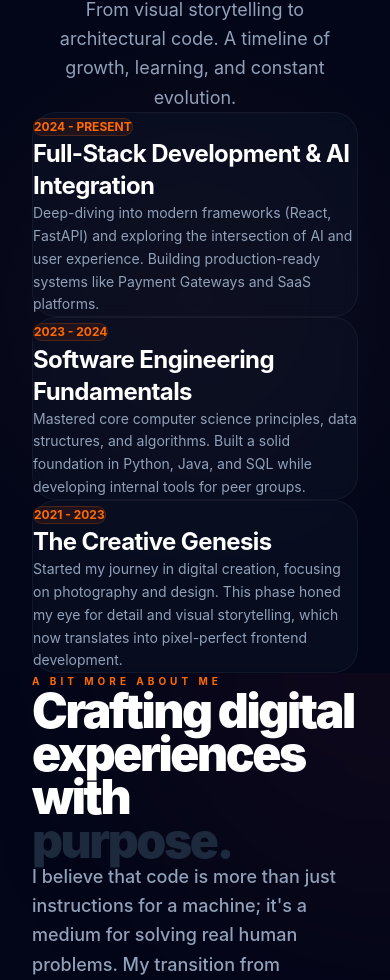
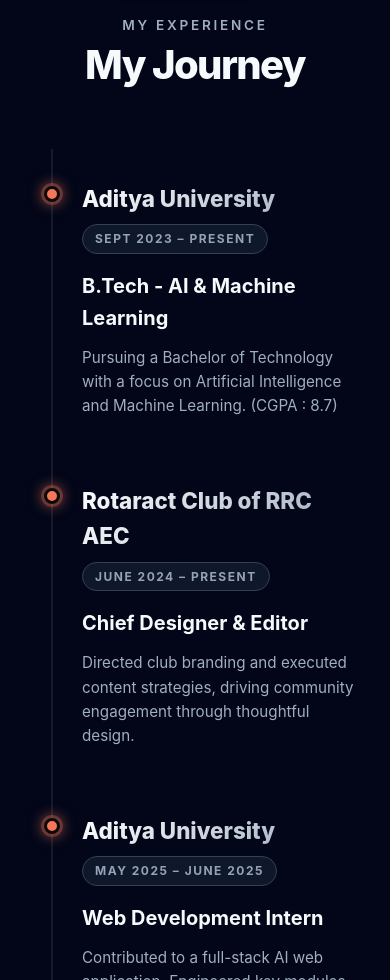
Before and after one commit to SivaGaneshv1729/sivaganesh-portfolio, a React (Vite) app: page / in a window 390 px wide. Shown: the part 1020-2000 px from the top of the page. Built offline with nearby package versions, Linux system fonts and the light colour scheme.

Commit message:
feat(journey-projects): establish vertical timeline and enhance scroll-jack project showcase

```diff
--- a/src/components/Journey.jsx
+++ b/src/components/Journey.jsx
@@ -1,82 +1,74 @@
-import { motion } from 'framer-motion'
-
-const journeyData = [
-  {
-    year: "2024 - PRESENT",
-    title: "Full-Stack Development & AI Integration",
-    description: "Deep-diving into modern frameworks (React, FastAPI) and exploring the intersection of AI and user experience. Building production-ready systems like Payment Gateways and SaaS platforms.",
-    side: "right"
-  },
-  {
-    year: "2023 - 2024",
-    title: "Software Engineering Fundamentals",
-    description: "Mastered core computer science principles, data structures, and algorithms. Built a solid foundation in Python, Java, and SQL while developing internal tools for peer groups.",
-    side: "left"
-  },
-  {
-    year: "2021 - 2023",
-    title: "The Creative Genesis",
-    description: "Started my journey in digital creation, focusing on photography and design. This phase honed my eye for detail and visual storytelling, which now translates into pixel-perfect frontend development.",
-    side: "right"
-  }
-]
+import React from 'react';
 
 const Journey = () => {
   return (
-    <section id="journey" className="py-32 bg-slate-950 relative overflow-hidden">
-      {/* Background Gradient */}
-      <div className="absolute top-1/2 left-1/2 -translate-x-1/2 -translate-y-1/2 w-full h-full bg-[radial-gradient(circle_at_center,rgba(245,119,88,0.05),transparent_70%)] pointer-events-none" />
-
-      <div className="container mx-auto px-6">
-        <div className="max-w-4xl mx-auto text-center mb-24">
-          <p className="text-orange-500 font-bold tracking-widest text-sm mb-4 uppercase">My Evolution</p>
-          <h2 className="text-4xl md:text-5xl font-black mb-6 text-white tracking-tighter">The Journey</h2>
-          <p className="text-slate-400 text-lg leading-relaxed">
-            From visual storytelling to architectural code. A timeline of growth, learning, and constant evolution.
-          </p>
+    <section id="journey-section" className="journey-section">
+      <div className="container">
+        <div className="journey-header">
+          <p className="section-subtitle">MY EXPERIENCE</p>
+          <h2 className="journey-title-static">My Journey</h2>
         </div>
 
-        <div className="relative max-w-5xl mx-auto">
-          {/* Vertical Line */}
-          <div className="absolute left-1/2 -translate-x-1/2 top-0 bottom-0 w-[2px] bg-gradient-to-b from-transparent via-slate-800 to-transparent hidden md:block" />
+        <div className="journey-vertical-container">
+          {/* Vertical Track Line */}
+          <div className="journey-v-line"></div>
 
-          <div className="space-y-20 relative">
-            {journeyData.map((item, index) => (
-              <motion.div
-                key={index}
-                initial={{ opacity: 0, y: 30 }}
-                whileInView={{ opacity: 1, y: 0 }}
-                viewport={{ once: true }}
-                transition={{ duration: 0.8, delay: index * 0.1 }}
-                className={`flex flex-col md:flex-row items-center gap-8 ${item.side === 'left' ? 'md:flex-row-reverse' : ''}`}
-              >
-                {/* Content */}
-                <div className="flex-1 w-full md:w-1/2">
-                  <div className={`p-8 bg-slate-900/40 border border-white/5 rounded-3xl backdrop-blur-sm hover:border-orange-500/30 transition-all ${item.side === 'left' ? 'md:text-right' : 'md:text-left'}`}>
-                    <span className="inline-block px-4 py-1 bg-orange-600/10 border border-orange-500/20 rounded-full text-orange-500 text-xs font-bold mb-4">
-                      {item.year}
-                    </span>
-                    <h3 className="text-2xl font-bold text-white mb-4 tracking-tight">{item.title}</h3>
-                    <p className="text-slate-400 leading-relaxed text-sm">
-                      {item.description}
-                    </p>
-                  </div>
-                </div>
+          {/* Node 1 */}
+          <div className="journey-v-node">
+            <div className="journey-v-left">
+              <div className="journey-org">Aditya University</div>
+              <div className="journey-year">Sept 2023 – Present</div>
+            </div>
+            <div className="node-pin-v"></div>
+            <div className="journey-v-right">
+              <h3 className="journey-node-title">B.Tech - AI & Machine Learning</h3>
+              <p className="journey-node-desc">Pursuing a Bachelor of Technology with a focus on Artificial Intelligence and Machine Learning. (CGPA : 8.7)</p>
+            </div>
+          </div>
 
-                {/* Node */}
-                <div className="relative z-10 hidden md:flex items-center justify-center w-12 h-12 rounded-full bg-slate-950 border-4 border-slate-900">
-                  <div className="w-3 h-3 rounded-full bg-orange-500 shadow-[0_0_15px_rgba(245,119,88,0.5)]" />
-                </div>
+          {/* Node 2 */}
+          <div className="journey-v-node">
+            <div className="journey-v-left">
+              <div className="journey-org">Rotaract Club of RRC AEC</div>
+              <div className="journey-year">June 2024 – Present</div>
+            </div>
+            <div className="node-pin-v"></div>
+            <div className="journey-v-right">
+              <h3 className="journey-node-title">Chief Designer & Editor</h3>
+              <p className="journey-node-desc">Directed club branding and executed content strategies, driving community engagement through thoughtful design.</p>
+            </div>
+          </div>
 
-                {/* Spacer */}
-                <div className="flex-1 hidden md:block" />
-              </motion.div>
-            ))}
+          {/* Node 3 */}
+          <div className="journey-v-node">
+            <div className="journey-v-left">
+              <div className="journey-org">Aditya University</div>
+              <div className="journey-year">May 2025 – June 2025</div>
+            </div>
+            <div className="node-pin-v"></div>
+            <div className="journey-v-right">
+              <h3 className="journey-node-title">Web Development Intern</h3>
+              <p className="journey-node-desc">Contributed to a full-stack AI web application. Engineered key modules like a task manager and an AI chatbot to enhance user productivity and support.</p>
+            </div>
           </div>
+
+          {/* Node 4 */}
+          <div className="journey-v-node">
+            <div className="journey-v-left">
+              <div className="journey-org">GDG on Campus</div>
+              <div className="journey-year">Sept 2025 – Present</div>
+            </div>
+            <div className="node-pin-v"></div>
+            <div className="journey-v-right">
+              <h3 className="journey-node-title">AI Lead</h3>
+              <p className="journey-node-desc">Organized collaborative AI workshops and tech programs, facilitating real-world project development and peer mentorship.</p>
+            </div>
+          </div>
+
         </div>
       </div>
     </section>
-  )
-}
+  );
+};
 
-export default Journey
+export default Journey;
--- a/src/components/Projects.jsx
+++ b/src/components/Projects.jsx
@@ -1,193 +1,204 @@
-import { useRef } from 'react'
-import { motion, useScroll, useTransform, useSpring } from 'framer-motion'
-import { ExternalLink } from 'lucide-react'
-import { GitHubIcon } from './Icons'
+import React, { useEffect, useRef, useState } from 'react';
 
-const projects = [
-  {
-    title: "Payment Gateway",
-    description: "Engineered a robust payment gateway integration containerized via Docker for high reliability. Resolved build configurations and implemented testing for high system reliability.",
-    tags: ["React", "FastAPI", "Docker"],
-    github: "https://github.com/SivaGaneshv1729/production-payment-gateway-async",
-    demo: "https://sivaganeshv.pages.dev/",
-    image: "/images/project1_clear.png"
-  },
-  {
-    title: "Multi-Tenant SaaS Platform",
-    description: "Architected a scalable MERN stack platform featuring secure role-based isolation. Designed RESTful APIs and optimized schemas for secure, role-based data isolation.",
-    tags: ["MongoDB", "Express", "React", "Node"],
-    github: "https://github.com/SivaGaneshv1729/multi-tenant-saas-platform",
-    demo: "https://sivaganeshv.pages.dev/",
-    image: "/images/project2_clear.png"
-  },
-  {
-    title: "ClassmateAI",
-    description: "Built ClassmateAI, adopted by 50+ peers for task and note management. Architected a Full-Stack Application featuring an AI chatbot powered by the Google Gemini API.",
-    tags: ["Gemini API", "FastAPI", "React"],
-    github: "https://github.com/SivaGaneshv1729/ClassmateAI",
-    demo: "https://sivaganeshv.pages.dev/",
-    image: "/images/project3_clear.png"
-  }
-]
+const Projects = () => {
+  const containerRef = useRef(null);
+  const trackRef = useRef(null);
+  const lineRef = useRef(null);
+  const dotRef = useRef(null);
+  const [activeIndex, setActiveIndex] = useState(0);
 
-const ProjectText = ({ project, index, total, scrollYProgress }) => {
-  const start = index / total
-  const end = (index + 1) / total
+  useEffect(() => {
+    const container = containerRef.current;
+    const track = trackRef.current;
+    if (!container || !track) return;
 
-  // Adjusted thresholds for smoother transitions
-  const opacityRange = index === 0
-    ? [0, end - 0.15, end]
-    : [start, start + 0.1, end - 0.15, end];
+    let jackMaxScroll = 0;
+    let trackMaxTranslate = 0;
+    let visualItems = track.querySelectorAll('.project-visual-item');
 
-  const opacityValues = index === 0
-    ? [1, 1, 0]
-    : [0, 1, 1, 0];
+    const handleResize = () => {
+      if (!visualItems.length) return;
+      const containerHeight = track.parentElement.clientHeight;
+      const itemHeight = visualItems[0].clientHeight;
+      const centerPadding = Math.max(0, (containerHeight - itemHeight) / 2);
+      track.style.paddingTop = `${centerPadding}px`;
+      track.style.paddingBottom = `${centerPadding}px`;
 
-  const finalOpacityRange = index === total - 1
-    ? [start, start + 0.1, 1]
-    : opacityRange;
+      const trackHeight = track.scrollHeight;
+      trackMaxTranslate = Math.max(0, trackHeight - containerHeight);
 
-  const finalOpacityValues = index === total - 1
-    ? [0, 1, 1]
-    : opacityValues;
+      const newHeight = window.innerHeight + trackMaxTranslate;
+      container.style.height = `${newHeight}px`;
+      jackMaxScroll = trackMaxTranslate;
+    };
 
-  // FIX: Ensure input and output arrays have identical lengths to prevent Framer Motion runtime errors
-  const opacity = useTransform(scrollYProgress, finalOpacityRange, finalOpacityValues)
+    const handleScroll = () => {
+      if (jackMaxScroll <= 0) return;
+      const jackRect = container.getBoundingClientRect();
+      let scrollProgress = -jackRect.top / jackMaxScroll;
+      scrollProgress = Math.max(0, Math.min(scrollProgress, 1));
 
-  const scale = useTransform(
-    scrollYProgress,
-    finalOpacityRange,
-    finalOpacityValues.map(v => v === 1 ? 1 : 0.98)
-  )
+      const progressPercent = scrollProgress * 100;
+      if (lineRef.current && dotRef.current) {
+        lineRef.current.style.height = progressPercent + '%';
+        dotRef.current.style.top = progressPercent + '%';
+      }
 
-  const y = useTransform(
-    scrollYProgress,
-    finalOpacityRange,
-    finalOpacityValues.map((v, i) => (v === 1 ? 0 : (i === 0 ? 10 : -10)))
-  )
+      track.style.transform = `translateY(-${scrollProgress * trackMaxTranslate}px)`;
+
+      const totalItems = visualItems.length;
+      const thresholdStep = 1 / totalItems;
+      let newActiveIndex = 0;
+      for (let i = 0; i < totalItems; i++) {
+        if (scrollProgress >= i * thresholdStep) {
+          newActiveIndex = i;
+        }
+      }
+      setActiveIndex(newActiveIndex);
+    };
+
+    handleResize();
+    window.addEventListener('resize', handleResize);
+    window.addEventListener('scroll', handleScroll);
+
+    const timer = setTimeout(handleResize, 300);
+
+    return () => {
+      window.removeEventListener('resize', handleResize);
+      window.removeEventListener('scroll', handleScroll);
+      clearTimeout(timer);
+    };
+  }, []);
 
   return (
-    <motion.div
-      style={{ opacity, scale, y }}
-      className="absolute inset-0 flex flex-col justify-center px-4"
-    >
-      <div className="mb-8 flex items-center gap-4">
-        <span className="text-orange-500 font-black text-xl">0{index + 1}</span>
-        <div className="h-[1px] w-12 bg-orange-500/50" />
-        <span className="text-slate-600 font-bold uppercase tracking-widest text-[10px]">Project Showcase</span>
-      </div>
+    <section id="projects" ref={containerRef} className="projects projects-scroll-jack">
+      <div className="projects-sticky-container">
+        <div className="container h-full">
+          <div className="projects-header">
+            <h2 className="section-title">Projects</h2>
+          </div>
 
-      <h3 className="text-5xl md:text-7xl font-black mb-8 text-white leading-[0.9] tracking-tighter">
-        {project.title.split(' ').map((word, i) => (
-          <span key={i} className="block">{word}</span>
-        ))}
-      </h3>
+          <div className="projects-split-layout" id="projectsStack">
+            {/* Left Static Column: Text & Tracker */}
+            <div className="projects-left-column">
+              <div className="project-details-container">
+                {/* Project 1 Details */}
+                <div className={`project-content ${activeIndex === 0 ? 'is-active' : ''}`} id="project-details-0">
+                  <h3 className="project-title">
+                    <a href="https://github.com/SivaGaneshv1729/production-payment-gateway-async" target="_blank" rel="noopener noreferrer" style={{ color: 'inherit', textDecoration: 'none', transition: 'color 0.3s' }}>Payment Gateway</a>
+                  </h3>
+                  <p className="project-description">
+                    Engineered a robust payment gateway integration and containerized it via Docker. Resolved build configurations and implemented testing for high system reliability. Structured the codebase and authored documentation to streamline future scaling.
+                  </p>
 
-      <p className="text-slate-400 text-lg mb-10 max-w-md leading-relaxed font-medium">
-        {project.description}
-      </p>
+                  <div className="project-highlights">
+                    <h4>Key Highlights</h4>
+                    <ul>
+                      <li>Robust payment gateway integration</li>
+                      <li>Containerized deployment via Docker</li>
+                    </ul>
+                  </div>
 
-      <div className="flex flex-wrap gap-2 mb-10">
-        {project.tags.map(tag => (
-          <span key={tag} className="px-4 py-1.5 bg-slate-900 border border-white/5 rounded-full text-[11px] font-black text-slate-500 uppercase tracking-widest">
-            {tag}
-          </span>
-        ))}
-      </div>
+                  <div className="project-skills">
+                    <h4>Tech Stack</h4>
+                    <div className="project-tags">
+                      <span className="tag"><i className="devicon-docker-plain"></i> Docker</span>
+                      <span className="tag"><i className="devicon-nodejs-plain"></i> Node.js</span>
+                      <span className="tag"><i className="devicon-express-original"></i> Express.js</span>
+                    </div>
+                  </div>
+                </div>
 
-      <div className="flex gap-8">
-        <a href={project.github} target="_blank" rel="noopener noreferrer" className="flex items-center gap-3 text-white hover:text-orange-500 transition-all font-black text-xs uppercase tracking-[0.2em] group">
-          <GitHubIcon size={20} />
-          <span className="border-b-2 border-transparent group-hover:border-orange-500 pb-1">Code</span>
-        </a>
-        <a href={project.demo} target="_blank" rel="noopener noreferrer" className="flex items-center gap-3 text-white hover:text-orange-500 transition-all font-black text-xs uppercase tracking-[0.2em] group">
-          <ExternalLink size={20} />
-          <span className="border-b-2 border-transparent group-hover:border-orange-500 pb-1">Live Demo</span>
-        </a>
-      </div>
-    </motion.div>
-  )
-}
+                {/* Project 2 Details */}
+                <div className={`project-content ${activeIndex === 1 ? 'is-active' : ''}`} id="project-details-1">
+                  <h3 className="project-title">
+                    <a href="https://github.com/SivaGaneshv1729/multi-tenant-saas-platform" target="_blank" rel="noopener noreferrer" style={{ color: 'inherit', textDecoration: 'none', transition: 'color 0.3s' }}>Multi-Tenant SaaS Platform</a>
+                  </h3>
+                  <p className="project-description">
+                    Architected a scalable full-stack MERN SaaS platform with multi-tenant architecture. Designed RESTful APIs and optimized schemas for secure, role-based data isolation. Built a responsive UI and managed complex state for centralized data processing.
+                  </p>
 
-const Projects = () => {
-  const containerRef = useRef(null)
-  const { scrollYProgress } = useScroll({
-    target: containerRef,
-    offset: ["start start", "end end"]
-  })
+                  <div className="project-highlights">
+                    <h4>Key Highlights</h4>
+                    <ul>
+                      <li>Secure, role-based data isolation</li>
+                      <li>Complex state management for centralized processing</li>
+                    </ul>
+                  </div>
 
-  const scaleY = useSpring(scrollYProgress, {
-    stiffness: 100,
-    damping: 30,
-    restDelta: 0.001
-  })
+                  <div className="project-skills">
+                    <h4>Tech Stack</h4>
+                    <div className="project-tags">
+                      <span className="tag"><i className="devicon-mongodb-plain"></i> MongoDB</span>
+                      <span className="tag"><i className="devicon-express-original"></i> Express.js</span>
+                      <span className="tag"><i className="devicon-react-original"></i> React</span>
+                      <span className="tag"><i className="devicon-nodejs-plain"></i> Node.js</span>
+                    </div>
+                  </div>
+                </div>
 
-  const translateY = useTransform(scrollYProgress, [0, 1], ["0%", `-${(projects.length - 1) * 100}%`])
+                {/* Project 3 Details */}
+                <div className={`project-content ${activeIndex === 2 ? 'is-active' : ''}`} id="project-details-2">
+                  <h3 className="project-title">
+                    <a href="https://github.com/SivaGaneshv1729/ClassmateAI" target="_blank" rel="noopener noreferrer" style={{ color: 'inherit', textDecoration: 'none', transition: 'color 0.3s' }}>ClassmateAI</a>
+                  </h3>
+                  <p className="project-description">
+                    Built ClassmateAI, adopted by 50+ peers for task and note management. Architected a Full-Stack Application featuring an AI chatbot powered by the Google Gemini API. Developed user-facing modules and implemented a clean, responsive UI.
+                  </p>
 
-  return (
-    <>
-      <section ref={containerRef} id="projects" className="relative h-[450vh] bg-slate-950 z-20">
-        <div className="sticky top-0 h-screen w-full flex items-center overflow-hidden">
-          <div className="absolute top-1/2 left-1/2 -translate-x-1/2 -translate-y-1/2 w-[60%] h-[60%] bg-orange-600/5 rounded-full blur-[120px] pointer-events-none" />
+                  <div className="project-highlights">
+                    <h4>Key Highlights</h4>
+                    <ul>
+                      <li>AI chatbot powered by Google Gemini API</li>
+                      <li>Multiple user-facing modules (notes, tasks, attendance)</li>
+                    </ul>
+                  </div>
 
-          <div className="container mx-auto px-6 grid grid-cols-1 md:grid-cols-2 gap-20 items-center">
-            <div className="relative h-[600px] flex items-center">
-              {projects.map((project, index) => (
-                <ProjectText
-                  key={project.title}
-                  project={project}
-                  index={index}
-                  total={projects.length}
-                  scrollYProgress={scrollYProgress}
-                />
-              ))}
+                  <div className="project-skills">
+                    <h4>Tech Stack</h4>
+                    <div className="project-tags">
+                      <span className="tag"><i className="devicon-fastapi-plain"></i> FastAPI</span>
+                      <span className="tag"><i className="devicon-mongodb-plain"></i> MongoDB</span>
+                      <span className="tag"><i className="devicon-python-plain"></i> Python</span>
+                    </div>
+                  </div>
+                </div>
+              </div>
+
+              {/* Vertical Progress Tracker */}
+              <div className="project-scroll-track-wrapper">
+                <div className="project-scroll-track">
+                  <div className="project-scroll-line" ref={lineRef} id="projectScrollLine"></div>
+                  <div className="project-scroll-dot" ref={dotRef} id="projectScrollDot"></div>
+                </div>
+              </div>
             </div>
 
-            <div className="relative h-[550px] w-full rounded-[2.5rem] overflow-hidden border border-white/10 bg-slate-900/20 backdrop-blur-xl shadow-2xl">
-              <div className="absolute left-8 top-1/2 -translate-y-1/2 w-[2px] h-[40%] bg-slate-800 rounded-full z-20 overflow-hidden">
-                 <motion.div
-                   style={{ scaleY, originY: 0 }}
-                   className="w-full h-full bg-orange-500"
-                 />
+            {/* Right Scrolling Column: Images */}
+            <div className="projects-right-column">
+              <div className="projects-visual-track" ref={trackRef} id="projectVisualTrack">
+                <div className={`project-visual image-showcase project-visual-item ${activeIndex === 0 ? 'is-active' : ''}`} data-index="0" style={{ background: 'rgba(43, 108, 176, 0.9)' }}>
+                  <img src="images/project1_clear.png" alt="Payment Gateway" style={{ width: '100%', aspectRatio: '899 / 647', objectFit: 'cover', borderRadius: '16px', boxShadow: '0 10px 30px rgba(0,0,0,0.6)' }} />
+                </div>
+
+                <div className={`project-visual image-showcase project-visual-item ${activeIndex === 1 ? 'is-active' : ''}`} data-index="1" style={{ background: 'rgba(220, 53, 69, 0.9)' }}>
+                  <img src="images/project2_clear.png" alt="SaaS Platform" style={{ width: '100%', aspectRatio: '899 / 647', objectFit: 'cover', borderRadius: '16px', boxShadow: '0 10px 30px rgba(0,0,0,0.6)' }} />
+                </div>
+
+                <div className={`project-visual image-showcase project-visual-item ${activeIndex === 2 ? 'is-active' : ''}`} data-index="2" style={{ background: 'rgba(72, 187, 120, 0.9)' }}>
+                  <img src="images/project3_clear.png" alt="Classmate AI" style={{ width: '100%', aspectRatio: '899 / 647', objectFit: 'cover', borderRadius: '16px', boxShadow: '0 10px 30px rgba(0,0,0,0.6)' }} />
+                </div>
               </div>
-
-              <motion.div
-                style={{ y: translateY }}
-                className="w-full h-full flex flex-col"
-              >
-                {projects.map((project) => (
-                  <div key={project.title} className="w-full h-full flex-shrink-0 flex items-center justify-center p-12 lg:p-20">
-                     <motion.div
-                       whileHover={{ scale: 1.02, rotate: 1 }}
-                       className="relative w-full aspect-[16/10] rounded-2xl overflow-hidden shadow-[0_30px_60px_-15px_rgba(0,0,0,0.7)] border border-white/10 group bg-slate-800"
-                     >
-                        <img
-                          src={project.image}
-                          alt={project.title}
-                          className="w-full h-full object-cover transition-transform duration-1000 group-hover:scale-110"
-                        />
-                        <div className="absolute inset-0 bg-gradient-to-t from-slate-950/80 via-transparent to-transparent opacity-0 group-hover:opacity-100 transition-opacity duration-700" />
-                     </motion.div>
-                  </div>
-                ))}
-              </motion.div>
             </div>
           </div>
         </div>
-      </section>
+      </div>
 
-      <div className="py-20 bg-slate-950 flex justify-center border-b border-white/5">
-        <a
-          href="https://github.com/sivaganeshv1729"
-          target="_blank"
-          rel="noopener noreferrer"
-          className="px-12 py-5 border border-white/10 text-white font-black rounded-2xl hover:bg-white hover:text-slate-950 transition-all transform hover:-translate-y-1 text-sm tracking-widest uppercase"
-        >
-          More Projects
-        </a>
+      <div className="projects-more-cta">
+        <a className="btn btn-outline" href="https://github.com/sivaganeshv1729" target="_blank" rel="noopener noreferrer">More Projects</a>
       </div>
-    </>
-  )
-}
+    </section>
+  );
+};
 
-export default Projects
+export default Projects;
```
